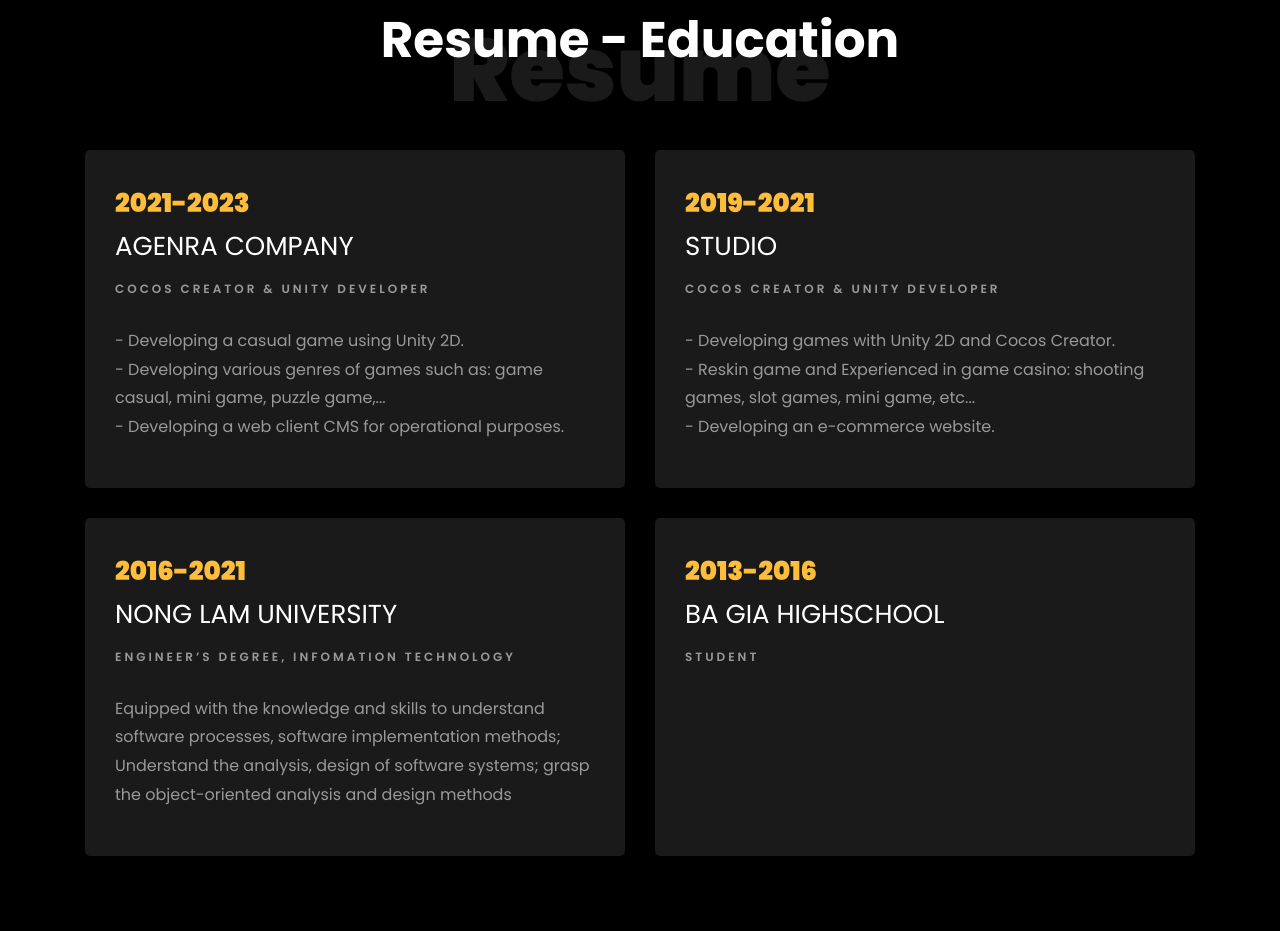
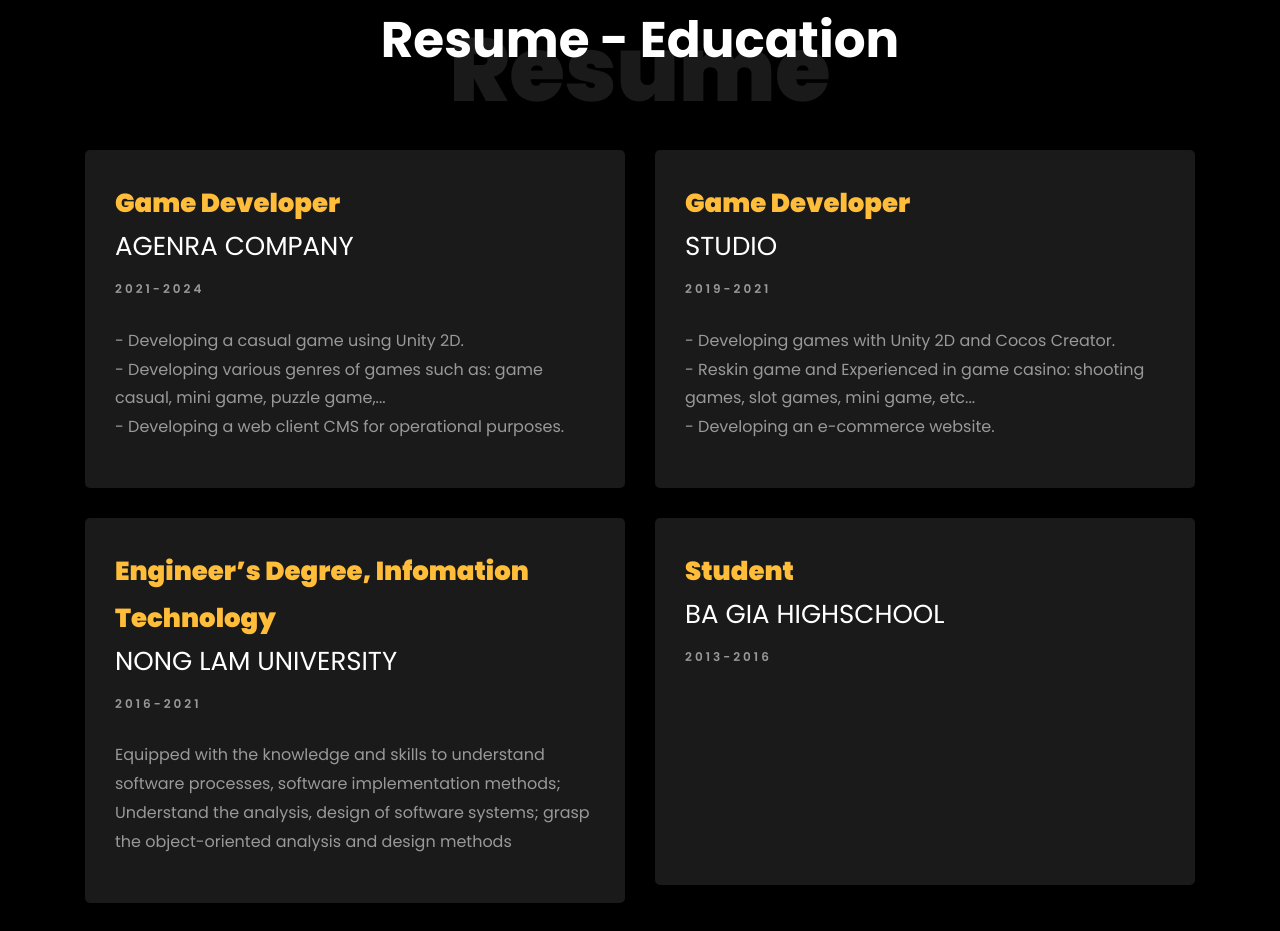
Before and after one commit to Mit-1111/MitDev, a plain HTML site: page index.html in a window 1280 px wide. Shown: the part 1587-2518 px from the top of the page. Drawn offline with Linux system fonts and the light colour scheme; files whose address does not match are found by name.

Commit message:
fix: link cv

```diff
--- a/index.html
+++ b/index.html
@@ -141,9 +141,9 @@
     		<div class="row">
     			<div class="col-md-6">
     				<div class="resume-wrap ftco-animate">
-    					<span class="date">2021-2023</span>
+    					<span class="date">Game Developer</span>
     					<h2>AGENRA COMPANY</h2>
-    					<span class="position">Cocos Creator &amp; Unity Developer</span>
+    					<span class="position">2021-<script>document.write(new Date().getFullYear());</script></span>
     					<p class="mt-4">
 							- Developing a casual game using Unity 2D. </br>
 							- Developing various genres of games such as: game casual, mini game, puzzle game,... </br>
@@ -151,26 +151,20 @@
 						</p>
     				</div>
     				<div class="resume-wrap ftco-animate">
-    					<span class="date">2016-2021</span>
+    					<span class="date">Engineer’s Degree, Infomation Technology</span>
     					<h2>NONG LAM UNIVERSITY</h2>
-    					<span class="position">Engineer’s Degree, Infomation Technology</span>
+    					<span class="position">2016-2021</span>
     					<p class="mt-4">Equipped with the knowledge and skills to understand software processes, software implementation methods;
 							 Understand the analysis, design of software systems;
 							 grasp the object-oriented analysis and design methods</p>
     				</div>
-    				<!-- <div class="resume-wrap ftco-animate">
-    					<span class="date">2014-2015</span>
-    					<h2>Diploma in Computer</h2>
-    					<span class="position">Cambridge University</span>
-    					<p class="mt-4">A small river named Duden flows by their place and supplies it with the necessary regelialia. It is a paradisematic country, in which roasted parts of sentences fly into your mouth.</p>
-    				</div> -->
     			</div>
 
     			<div class="col-md-6">
 					<div class="resume-wrap ftco-animate">
-    					<span class="date">2019-2021</span>
+    					<span class="date">Game Developer</span>
     					<h2>STUDIO</h2>
-    					<span class="position">Cocos Creator & Unity Developer</span>
+    					<span class="position">2019-2021</span>
     					<p class="mt-4">
 							- Developing games with Unity 2D and Cocos Creator.</br>
 							- Reskin game and Experienced in game casino: shooting games, slot games, mini game, etc... </br>
@@ -179,17 +173,11 @@
     				</div>
 
     				<div class="resume-wrap ftco-animate">
-    					<span class="date">2013-2016</span>
+    					<span class="date">Student</span>
     					<h2>BA GIA HIGHSCHOOL</h2>
-    					<span class="position">Student</span>
-    					<p class="mt-4"> </br> </br> </br> </br></p>
+    					<span class="position">2013-2016</span>
+    					<p class="mt-4"> </br> </br> </br> </br> </br></p>
     				</div>
-    				<!-- <div class="resume-wrap ftco-animate">
-    					<span class="date">2017-2018</span>
-    					<h2>UI/UX Designer</h2>
-    					<span class="position">Cambridge University</span>
-    					<p class="mt-4">A small river named Duden flows by their place and supplies it with the necessary regelialia. It is a paradisematic country, in which roasted parts of sentences fly into your mouth.</p>
-    				</div> -->
     			</div>
     		</div>
     		<div class="row justify-content-center mt-5">
```
Also changed, not shown: 1 other file.
